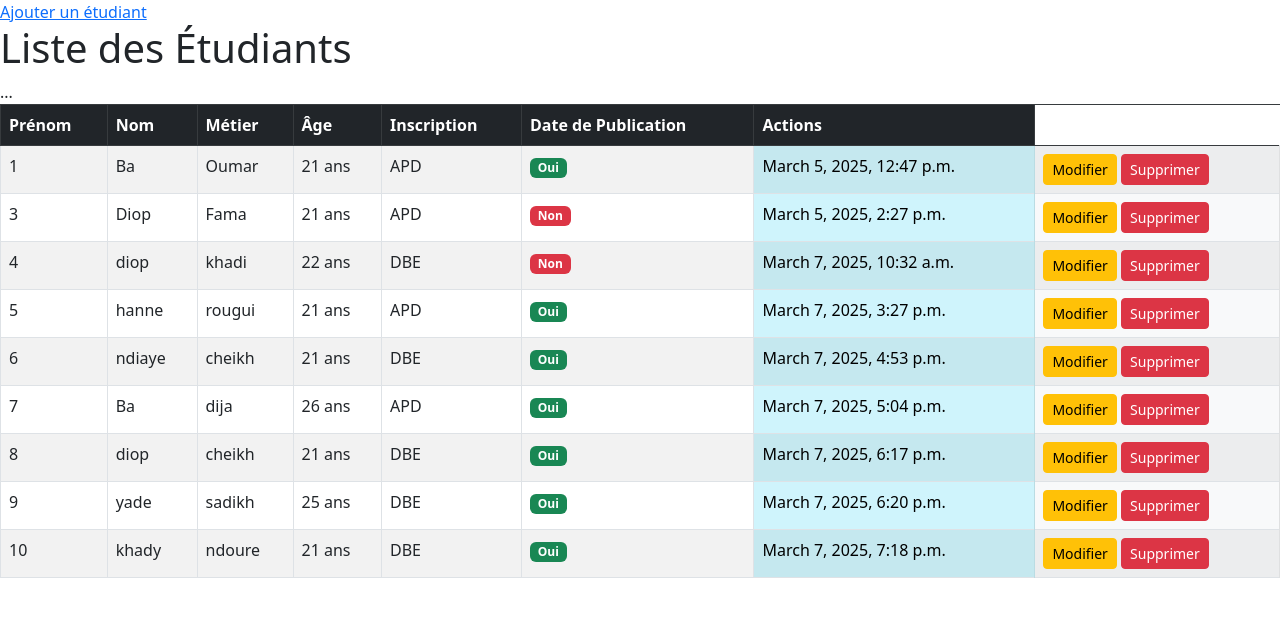
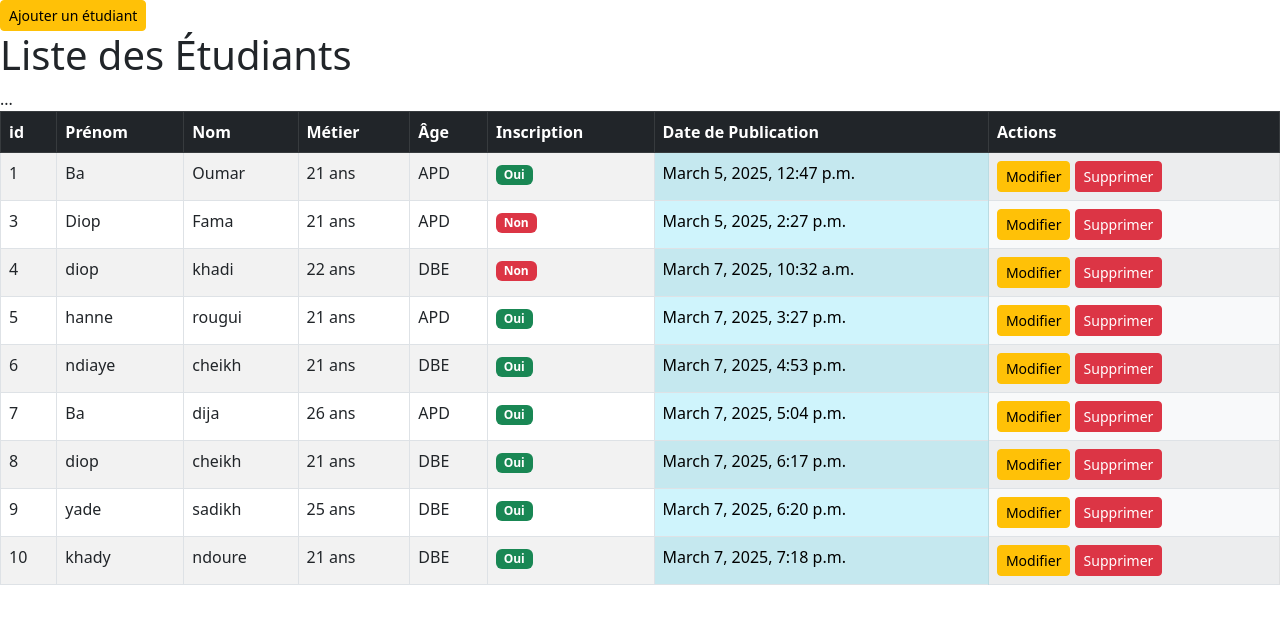
Before and after one commit to Oumar-3/Gestion_etudiant, a Django app: page /etudiants/ in a window 1280 px wide. Shown: the top 624 px of the page. Run offline with Django 5.2, Linux system fonts and the light colour scheme; data comes from the database, SQL or seed files in the repository.

Commit message:
2eme mise a jour

```diff
--- a/etudiant/templates/etudiant/etudiants.html
+++ b/etudiant/templates/etudiant/etudiants.html
@@ -7,11 +7,12 @@
 <link rel="stylesheet" href="https://cdn.jsdelivr.net/npm/bootstrap@5.3.0/dist/css/bootstrap.min.css">
 </head>
 <body>
-    <a href="{% url 'ajouter_etudiant' %}">Ajouter un étudiant</a>
+    <a href="{% url 'ajouter_etudiant' %}" class="btn btn-warning btn-sm">Ajouter un étudiant</a>
     <h1>Liste des Étudiants</h1>
     <table class="table table-striped table-bordered">...
         <thead class="table-dark">
             <tr>
+                <th>id</th>
                 <th>Prénom</th>
                 <th>Nom</th>
                 <th>Métier</th>
```
